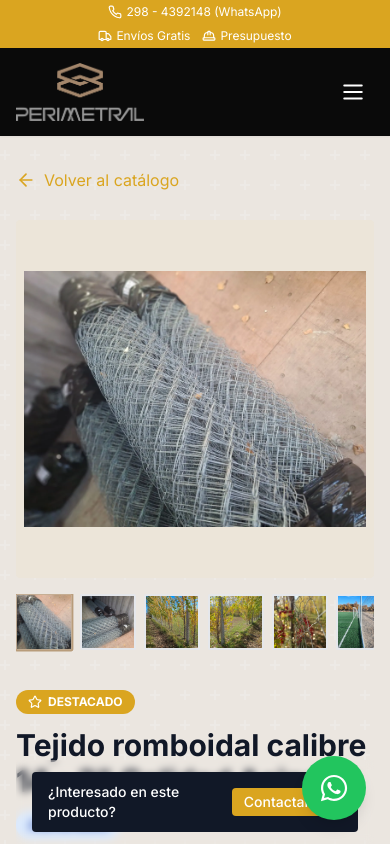
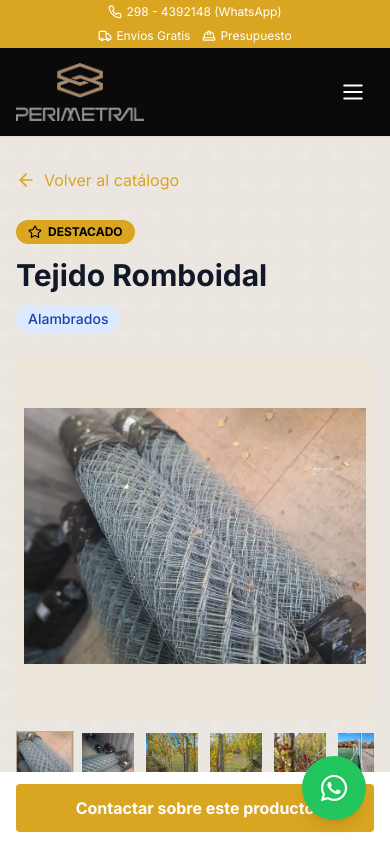
Before and after one commit to kevkarlion/Perimetral, a Next.js app: page /catalogo/1 in a window 390 px wide. Shown: the top 844 px of the page. Built offline with nearby package versions, Linux system fonts and the light colour scheme.

Commit message:
btn id product conectar

```diff
--- a/app/catalogo/[id]/page.tsx
+++ b/app/catalogo/[id]/page.tsx
@@ -30,6 +30,21 @@ export default function ProductoDetalle({ params }: { params: { id: string } })
           <ArrowLeft className="h-5 w-5 mr-2" />
           Volver al catálogo
         </Link>
+      </div>
+
+      {/* Encabezado móvil (arriba de la imagen) */}
+      <div className="md:hidden space-y-3 mb-6">
+        {producto.destacado && (
+          <div className="inline-flex items-center bg-brand text-black text-xs font-bold px-3 py-1 rounded-full">
+            <Star className="h-3.5 w-3.5 mr-1.5" /> DESTACADO
+          </div>
+        )}
+        <h1 className="text-3xl font-bold text-gray-900">{producto.nombre}</h1>
+        {producto.categoria && (
+          <span className="inline-block bg-blue-100 text-blue-800 px-3 py-1 rounded-full text-sm font-medium">
+            {producto.categoria}
+          </span>
+        )}
       </div>
 
       {/* Contenedor principal */}
@@ -73,8 +88,8 @@ export default function ProductoDetalle({ params }: { params: { id: string } })
 
         {/* Información del producto */}
         <div className="space-y-6">
-          {/* Encabezado */}
-          <div className="space-y-3">
+          {/* Encabezado desktop (oculto en móvil) */}
+          <div className="hidden md:block space-y-3">
             {producto.destacado && (
               <div className="inline-flex items-center bg-brand text-white text-xs font-bold px-3 py-1 rounded-full">
                 <Star className="h-3.5 w-3.5 mr-1.5" /> DESTACADO
@@ -173,9 +188,25 @@ export default function ProductoDetalle({ params }: { params: { id: string } })
               </div>
             </div>
           )}
+        </div>
+      </div>
 
-          {/* CTA */}
-          <div className="sticky bottom-0 backdrop-blur-sm py-3 px-4">
+      {/* Nuevo CTA reposicionado - Fuera del contenedor principal */}
+      <div className="fixed bottom-0 left-0 right-0 bg-white shadow-lg md:hidden z-50">
+        <div className="container mx-auto px-4 py-3">
+          <Link
+            href={`/contacto?producto=${producto.nombre}${
+              tieneVariaciones ? `&variante=${producto.variaciones[variacionSeleccionada].medida}` : ''
+            }`}
+            className="flex items-center justify-center bg-brand hover:bg-brand-dark text-white font-bold py-3 px-6 rounded-lg transition-colors w-full"
+          >
+            <span>Contactar sobre este producto</span>
+          </Link>
+        </div>
+      </div>
+
+      {/* CTA para desktop - Mantenemos el original pero sin sticky */}
+      <div className="mt-8 hidden md:block">
         <div className="max-w-4xl mx-auto">
           <Link
             href={`/contacto?producto=${producto.nombre}${
@@ -192,7 +223,5 @@ export default function ProductoDetalle({ params }: { params: { id: string } })
         </div>
       </div>
     </div>
-      </div>
-    </div>
   )
 }
--- a/data/products.tsx
+++ b/data/products.tsx
@@ -1,7 +1,7 @@
 export const productos = [
   {
     id: 1,
-    nombre: 'Tejido romboidal calibre 14 - 2" Calidad Acinda',
+    nombre: 'Tejido Romboidal',
     descripcionCorta: "Solución duradera para cerramientos de alta seguridad",
     descripcionLarga: "Alambrado de alta calidad con protección galvanizada para mayor durabilidad contra condiciones climáticas...",
     categoria: "Alambrados",
```
Lines whose indentation alone changed are shown as unchanged.
